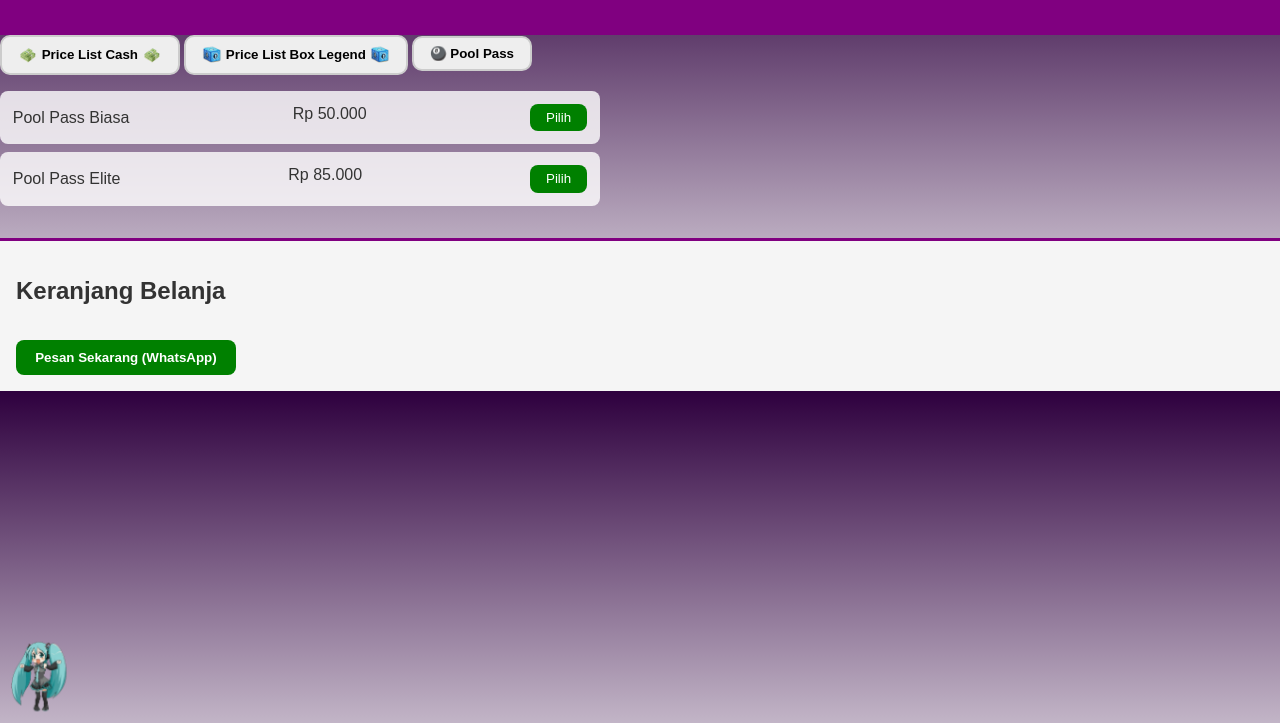
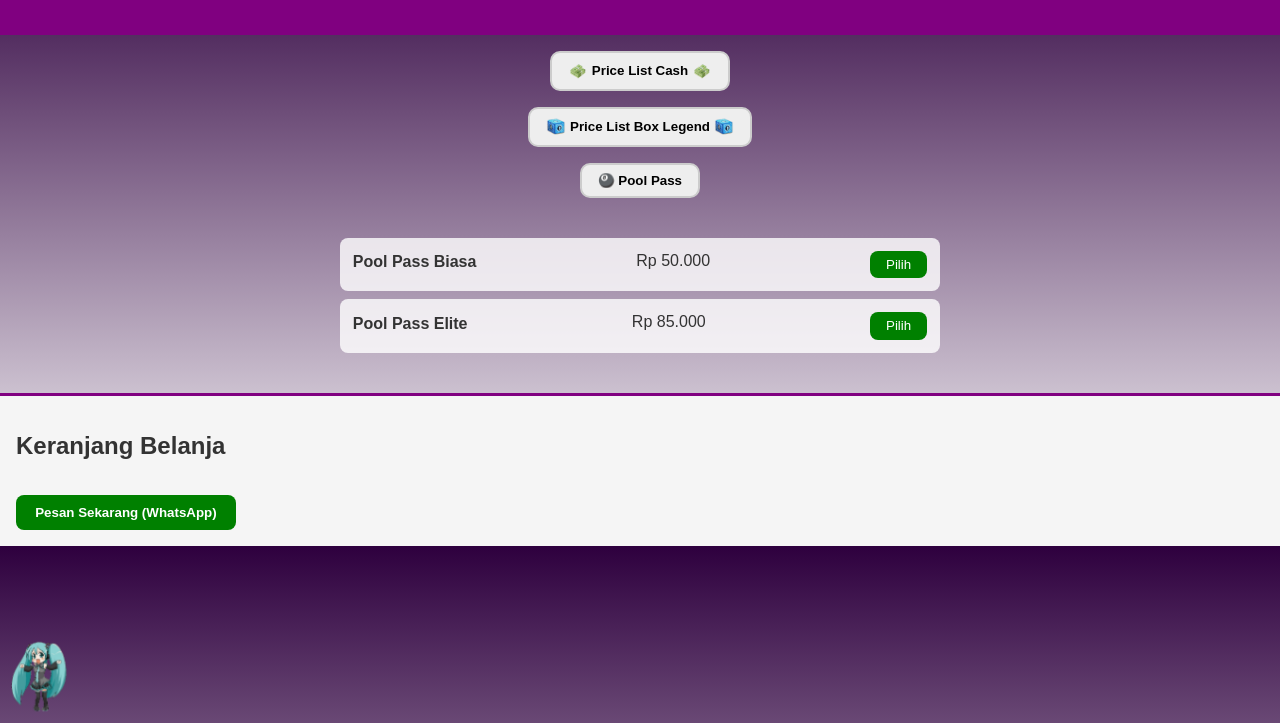
Before and after one commit to limin200302/8ballpool, a plain HTML site: page index.html in a window 1280 px wide. Both pictures are taken after a click on the button "🎱 Pool Pass". Shown: the part 77-800 px from the top of the page. Drawn offline with Linux system fonts and the light colour scheme.

Commit message:
Update index.html

```diff
--- a/index.html
+++ b/index.html
@@ -13,32 +13,32 @@
   </header>
 
   <main>
-    <div class="menu">
+    <div class="menu-center">
       <button class="toggle-section" data-target="priceListCash">
         <img src="assets/img/dollar.png" class="icon-inline" />
         Price List Cash
         <img src="assets/img/dollar.png" class="icon-inline" />
       </button>
-      <div id="priceListCash" class="price-section vertical-list" style="display: none;"></div>
+      <div id="priceListCash" class="price-section vertical-list"></div>
 
       <button class="toggle-section" data-target="boxLegend">
         <img src="assets/img/box_legends.png" class="icon-inline" />
         Price List Box Legend
         <img src="assets/img/box_legends.png" class="icon-inline" />
       </button>
-      <div id="boxLegend" class="price-section vertical-list" style="display: none;"></div>
+      <div id="boxLegend" class="price-section vertical-list"></div>
 
       <button class="toggle-section" data-target="poolPass">
         🎱 Pool Pass
       </button>
-      <div id="poolPass" class="price-section" style="display: none;">
-        <div class="item pass-item">
-          <div class="pass-label">Pool Pass Biasa</div>
+      <div id="poolPass" class="price-section vertical-list">
+        <div class="item">
+          <div class="pass-title">Pool Pass Biasa</div>
           <div class="pass-price">Rp 50.000</div>
           <button onclick="addToCart('Pool Pass Biasa', 50000)">Pilih</button>
         </div>
-        <div class="item pass-item">
-          <div class="pass-label">Pool Pass Elite</div>
+        <div class="item">
+          <div class="pass-title">Pool Pass Elite</div>
           <div class="pass-price">Rp 85.000</div>
           <button onclick="addToCart('Pool Pass Elite', 85000)">Pilih</button>
         </div>
```
